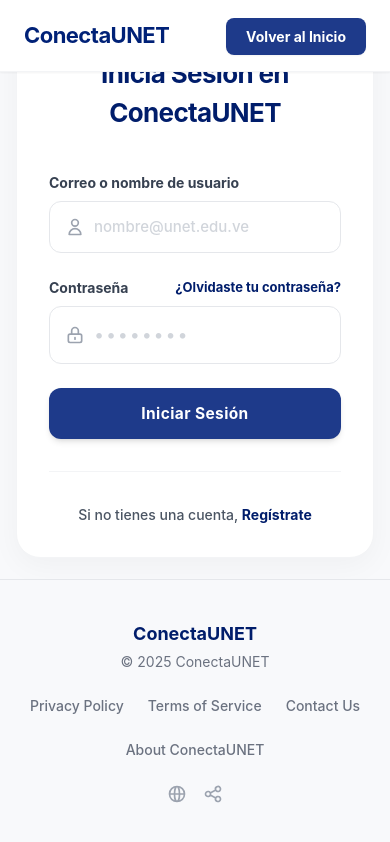
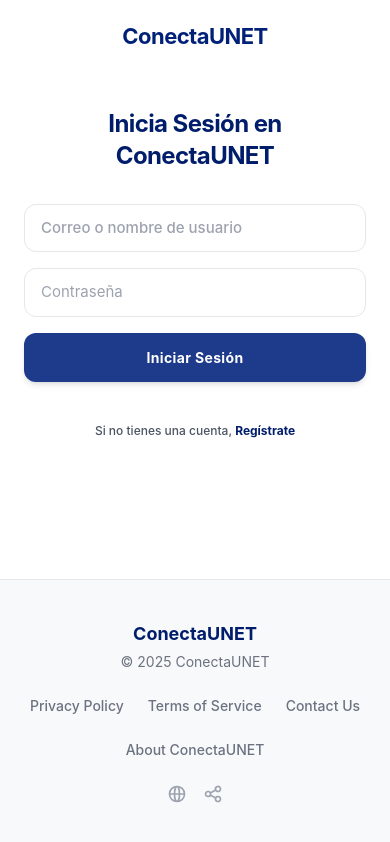
Before and after one commit to Angeliux2005/ConectaUNET, a Vue app in the folder frontend/: page / in a window 390 px wide. Built offline with nearby package versions, Linux system fonts and the light colour scheme.

Commit message:
"Primeras mejoras y agregada version beta del responsive para mobile"

```diff
--- a/frontend/src/components/AppHeader.vue
+++ b/frontend/src/components/AppHeader.vue
@@ -21,11 +21,12 @@
     <NotificationsModal v-if="isNotificationsOpen" @close="isNotificationsOpen = false" />
   </header>
 
-  <header v-else class="w-full h-[72px] bg-white border-b border-gray-100 flex items-center justify-between px-6 lg:px-12 shadow-sm shrink-0 z-50 fixed top-0 left-0">
+  <header v-else class="w-full h-[72px] bg-white border-b-0 sm:border-b border-gray-100 flex items-center justify-center sm:justify-between px-6 lg:px-12 shadow-none sm:shadow-sm shrink-0 z-50 fixed top-0 left-0">
     <router-link to="/eventos" class="text-[#002177] font-bold text-[22px] tracking-tight truncate hover:opacity-80 transition-opacity">
       ConectaUNET
     </router-link>
-    <div>
+
+    <div class="hidden sm:block">
       <router-link to="/eventos" class="bg-[#1e3a8a] hover:bg-[#152a6b] text-white font-bold px-5 py-2.5 rounded-lg shadow-sm transition-colors text-[14px]">
         Volver al Inicio
       </router-link>
--- a/frontend/src/views/login.vue
+++ b/frontend/src/views/login.vue
@@ -1,35 +1,38 @@
 <template>
-  <div class="min-h-screen bg-[#F8F9FB] flex flex-col font-sans w-full overflow-hidden">
+  <div class="min-h-screen bg-white sm:bg-[#F4F7FB] flex flex-col font-sans w-full text-gray-800">
+
     <AppHeader minimal />
 
-    <main class="flex-grow flex items-center justify-center p-4">
+    <main class="flex-1 flex items-center justify-center p-4 sm:pt-24 pb-12 w-full">
 
-            <div class="bg-white rounded-[24px] shadow-[0_8px_30px_rgb(0,0,0,0.04)] sm:p-12 p-8 w-full max-w-[500px] border border-gray-100">
+      <div class="bg-white sm:rounded-2xl shadow-none sm:shadow-[0_8px_30px_rgba(0,0,0,0.06)] sm:p-10 p-2 w-full max-w-[450px] border-none sm:border sm:border-gray-100 z-10">
 
-                <h1 class="text-[26px] font-bold text-[#001D6B] text-center mb-10 tracking-tight">
-          Inicia Sesión en ConectaUNET
+        <h1 class="text-2xl sm:text-[26px] font-bold text-[#001D6B] text-center mb-8 sm:mb-10 tracking-tight">
+          Inicia Sesión en <br class="block sm:hidden" /> ConectaUNET
         </h1>
 
-        <form @submit.prevent="$router.push('/eventos')" class="space-y-6">
+        <form @submit.prevent="$router.push('/eventos')" class="space-y-4 sm:space-y-6">
 
           <div>
-            <label class="block text-[14px] font-bold text-gray-700 mb-2">
+            <label class="hidden sm:block text-[14px] font-bold text-gray-700 mb-2">
               Correo o nombre de usuario
             </label>
             <div class="relative">
-              <div class="absolute inset-y-0 left-0 pl-4 flex items-center pointer-events-none text-gray-400">
-                <svg class="h-5 w-5" fill="none" stroke="currentColor" viewBox="0 0 24 24"><path stroke-linecap="round" stroke-linejoin="round" stroke-width="2" d="M16 7a4 4 0 11-8 0 4 4 0 018 0zM12 14a7 7 0 00-7 7h14a7 7 0 00-7-7z"></path></svg>
+              <div class="hidden sm:flex absolute inset-y-0 left-0 pl-4 items-center pointer-events-none text-gray-400">
+                <svg class="h-5 w-5" fill="none" stroke="currentColor" viewBox="0 0 24 24">
+                  <path stroke-linecap="round" stroke-linejoin="round" stroke-width="2" d="M16 7a4 4 0 11-8 0 4 4 0 018 0zM12 14a7 7 0 00-7 7h14a7 7 0 00-7-7z"></path>
+                </svg>
               </div>
               <input
                 type="text"
-                class="w-full pl-11 pr-4 py-3.5 bg-white border border-gray-200 rounded-xl focus:ring-2 focus:ring-[#1e3a8a] focus:border-[#1e3a8a] outline-none transition-all text-[15px] placeholder-gray-300 font-medium"
-                placeholder="nombre@unet.edu.ve"
+                class="w-full px-4 sm:pl-11 sm:pr-4 py-3 sm:py-3.5 bg-white border border-gray-200 rounded-xl focus:ring-2 focus:ring-[#1e3a8a] focus:border-[#1e3a8a] outline-none transition-all text-[15px] placeholder-gray-400 sm:placeholder-gray-300 font-medium"
+                placeholder="Correo o nombre de usuario"
               />
             </div>
           </div>
 
           <div>
-            <div class="flex items-center justify-between mb-2">
+            <div class="hidden sm:flex flex-wrap items-center justify-between mb-2 gap-2">
               <label class="block text-[14px] font-bold text-gray-700">
                 Contraseña
               </label>
@@ -38,26 +41,28 @@
               </a>
             </div>
             <div class="relative">
-              <div class="absolute inset-y-0 left-0 pl-4 flex items-center pointer-events-none text-gray-400">
-                <svg class="h-5 w-5" fill="none" stroke="currentColor" viewBox="0 0 24 24"><path stroke-linecap="round" stroke-linejoin="round" stroke-width="2" d="M12 15v2m-6 4h12a2 2 0 002-2v-6a2 2 0 00-2-2H6a2 2 0 00-2 2v6a2 2 0 002 2zm10-10V7a4 4 0 00-8 0v4h8z"></path></svg>
+              <div class="hidden sm:flex absolute inset-y-0 left-0 pl-4 items-center pointer-events-none text-gray-400">
+                <svg class="h-5 w-5" fill="none" stroke="currentColor" viewBox="0 0 24 24">
+                  <path stroke-linecap="round" stroke-linejoin="round" stroke-width="2" d="M12 15v2m-6 4h12a2 2 0 002-2v-6a2 2 0 00-2-2H6a2 2 0 00-2 2v6a2 2 0 002 2zm10-10V7a4 4 0 00-8 0v4h8z"></path>
+                </svg>
               </div>
               <input
                 type="password"
-                class="w-full pl-11 pr-4 py-3.5 bg-white border border-gray-200 rounded-xl focus:ring-2 focus:ring-[#1e3a8a] focus:border-[#1e3a8a] outline-none transition-all text-lg tracking-widest placeholder-gray-300"
-                placeholder="••••••••"
+                class="w-full px-4 sm:pl-11 sm:pr-4 py-3 sm:py-3.5 bg-white border border-gray-200 rounded-xl focus:ring-2 focus:ring-[#1e3a8a] focus:border-[#1e3a8a] outline-none transition-all text-[15px] sm:text-lg sm:tracking-widest placeholder-gray-400 sm:placeholder-gray-300"
+                placeholder="Contraseña"
               />
             </div>
           </div>
 
           <button
             type="submit"
-            class="w-full bg-[#1e3a8a] hover:bg-[#152a6b] text-white font-bold py-3.5 rounded-xl shadow-md transition-colors text-[15.5px] mt-2 tracking-wide"
+            class="w-full bg-[#1e3a8a] hover:bg-[#152a6b] text-white font-bold py-3.5 rounded-xl shadow-md transition-colors text-[14px] sm:text-[15px] mt-4 tracking-wide"
           >
             Iniciar Sesión
           </button>
         </form>
 
-        <div class="mt-8 text-center text-[14px] text-gray-600 font-medium pt-8 border-t border-gray-100">
+        <div class="mt-6 sm:mt-8 text-center text-[12px] sm:text-[14px] text-gray-600 font-medium pt-4 sm:pt-8 border-t-0 sm:border-t sm:border-gray-100">
           Si no tienes una cuenta,
           <a href="/registro" class="text-[#001D6B] font-bold hover:underline">Regístrate</a>
         </div>
@@ -65,6 +70,10 @@
       </div>
 
     </main>
+
+    <div class="hidden sm:block">
+      <AppFooter />
+    </div>
 
     <AppFooter />
   </div>
@@ -75,6 +84,3 @@ export default {
   name: 'Login',
 }
 </script>
-
-<style scoped>
-</style>
```
